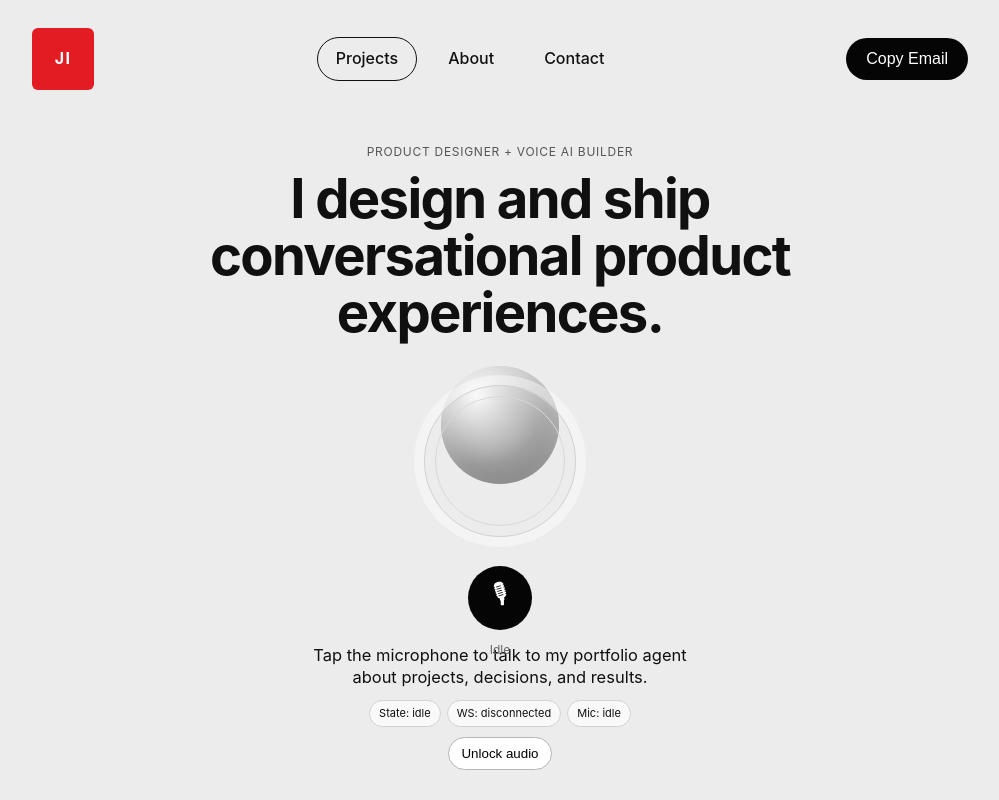
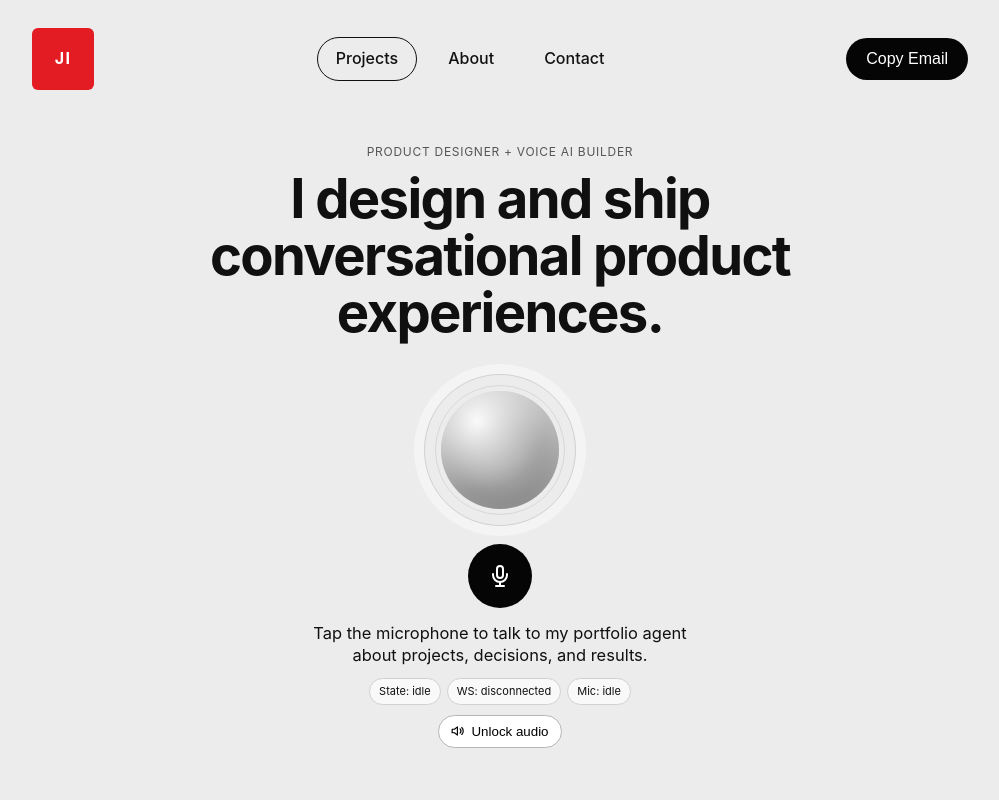
Before and after one commit to JohnnyFiv3r/Core-Memory, a React (Vite) app in the folder portfolio-voice-agent/apps/web/: page / in a window 1280 px wide. Shown: the top 800 px of the page, without its empty margins (140-1139 px from the left). Built offline with nearby package versions, Linux system fonts and the light colour scheme; no server answers.

Commit message:
Fix halo layout overlap and replace emoji controls with SVG icons

```diff
--- a/portfolio-voice-agent/apps/web/src/App.tsx
+++ b/portfolio-voice-agent/apps/web/src/App.tsx
@@ -1,4 +1,5 @@
 import { useEffect, useMemo, useRef, useState } from "react";
+import { HandIcon, MicIcon, Volume2Icon } from "./components/Icons";
 import type { ClientEvent, ServerEvent } from "@portfolio/shared-types";
 import { nextState, type VoiceEvent, type VoiceState } from "./lib/stateMachine";
 import { VoiceWsClient } from "./lib/wsClient";
@@ -592,7 +593,7 @@ export function App() {
 
         <div className="mic-wrap">
           <button className="mic-btn" onClick={handleToggle} disabled={!canToggle} aria-label={buttonLabel}>
-            🎙
+            <MicIcon size={24} />
           </button>
           <p className="hero-copy">Tap the microphone to talk to my portfolio agent about projects, decisions, and results.</p>
           <div className="status-row">
@@ -601,16 +602,18 @@ export function App() {
             <span className="status-chip">Mic: {conversationActive ? "live" : "idle"}</span>
           </div>
           <div className="hero-actions">
-            <button onClick={unlockAudioOutput} className="text-btn">{audioUnlocked ? "Audio unlocked ✅" : "Unlock audio"}</button>
+            <button onClick={unlockAudioOutput} className="text-btn icon-btn">
+              <Volume2Icon size={14} /> {audioUnlocked ? "Audio unlocked" : "Unlock audio"}
+            </button>
             {conversationActive && (
               <button
                 onClick={() => {
                   stopPlayback();
                   send({ type: "voice.interrupt" });
                 }}
-                className="text-btn"
+                className="text-btn icon-btn"
               >
-                Interrupt assistant
+                <HandIcon size={14} /> Interrupt assistant
               </button>
             )}
           </div>
--- /dev/null
+++ b/portfolio-voice-agent/apps/web/src/components/Icons.tsx
@@ -0,0 +1,41 @@
+type IconProps = { size?: number; className?: string };
+
+const base = {
+  fill: "none",
+  stroke: "currentColor",
+  strokeWidth: 2,
+  strokeLinecap: "round" as const,
+  strokeLinejoin: "round" as const
+};
+
+export function MicIcon({ size = 24, className }: IconProps) {
+  return (
+    <svg className={className} width={size} height={size} viewBox="0 0 24 24" {...base} aria-hidden="true">
+      <path d="M12 2a3 3 0 0 0-3 3v6a3 3 0 1 0 6 0V5a3 3 0 0 0-3-3z" />
+      <path d="M19 10v1a7 7 0 0 1-14 0v-1" />
+      <line x1="12" y1="18" x2="12" y2="22" />
+      <line x1="8" y1="22" x2="16" y2="22" />
+    </svg>
+  );
+}
+
+export function Volume2Icon({ size = 16, className }: IconProps) {
+  return (
+    <svg className={className} width={size} height={size} viewBox="0 0 24 24" {...base} aria-hidden="true">
+      <polygon points="11 5 6 9 2 9 2 15 6 15 11 19 11 5" />
+      <path d="M15.5 8.5a5 5 0 0 1 0 7" />
+      <path d="M18.5 6a8.5 8.5 0 0 1 0 12" />
+    </svg>
+  );
+}
+
+export function HandIcon({ size = 16, className }: IconProps) {
+  return (
+    <svg className={className} width={size} height={size} viewBox="0 0 24 24" {...base} aria-hidden="true">
+      <path d="M7 11V5a1 1 0 0 1 2 0v6" />
+      <path d="M11 11V4a1 1 0 0 1 2 0v7" />
+      <path d="M15 11V6a1 1 0 0 1 2 0v8" />
+      <path d="M19 14a4 4 0 0 1-4 4h-3.5a4.5 4.5 0 0 1-4.2-2.8L5.7 11a1 1 0 1 1 1.8-.8l1.2 2.4V8a1 1 0 1 1 2 0v3" />
+    </svg>
+  );
+}
--- a/portfolio-voice-agent/apps/web/src/components/PersonaOrb.tsx
+++ b/portfolio-voice-agent/apps/web/src/components/PersonaOrb.tsx
@@ -1,25 +1,11 @@
 import type { VoiceState } from "../lib/stateMachine";
 
-const stateStyle: Record<VoiceState, { label: string }> = {
-  idle: { label: "Idle" },
-  requesting_mic: { label: "Requesting mic" },
-  gated: { label: "Email gate" },
-  connecting: { label: "Connecting" },
-  listening: { label: "Listening" },
-  thinking: { label: "Thinking" },
-  speaking: { label: "Speaking" },
-  error: { label: "Error" }
-};
-
 export function PersonaOrb({ state }: { state: VoiceState }) {
-  const style = stateStyle[state];
-
   return (
-    <div className={`orb-wrap halo halo-${state}`}>
+    <div className={`orb-wrap halo halo-${state}`} aria-label={`Persona state: ${state}`}>
       <div className="halo-ring halo-ring-outer" />
       <div className="halo-ring halo-ring-inner" />
       <div className="halo-core" />
-      <small className="orb-label">{style.label}</small>
     </div>
   );
 }
--- a/portfolio-voice-agent/apps/web/src/styles.css
+++ b/portfolio-voice-agent/apps/web/src/styles.css
@@ -78,7 +78,8 @@ body {
   border: 0;
   background: #050505;
   color: #fff;
-  font-size: 26px;
+  display: inline-grid;
+  place-items: center;
   cursor: pointer;
 }
 .mic-btn:disabled { opacity: 0.5; cursor: not-allowed; }
@@ -114,6 +115,11 @@ body {
   background: #fff;
   padding: 8px 12px;
   cursor: pointer;
+}
+.icon-btn {
+  display: inline-flex;
+  align-items: center;
+  gap: 6px;
 }
 
 .email-gate {
@@ -291,15 +297,14 @@ body {
 
 .orb-wrap {
   position: relative;
-  width: 170px;
-  height: 190px;
-  display: grid;
-  place-items: center;
-  gap: 8px;
+  width: 168px;
+  height: 168px;
   margin: 0 auto;
 }
 .halo-ring {
   position: absolute;
+  inset: 50% auto auto 50%;
+  transform: translate(-50%, -50%);
   border-radius: 999px;
   pointer-events: none;
   transition: all 220ms ease;
@@ -316,13 +321,16 @@ body {
   border: 1px solid #d8d8d8;
 }
 .halo-core {
+  position: absolute;
+  left: 50%;
+  top: 50%;
+  transform: translate(-50%, -50%);
   width: 118px;
   height: 118px;
   border-radius: 999px;
   background: radial-gradient(circle at 30% 25%, #fafafa, #a5a5a5 58%, #8e8e8e 100%);
   box-shadow: inset 0 14px 30px rgba(255,255,255,.46), inset 0 -12px 30px rgba(0,0,0,.18);
 }
-.orb-label { font-size: 12px; color: #666; margin-top: 150px; }
 
 .halo-listening .halo-ring-outer,
 .halo-speaking .halo-ring-outer {
```
